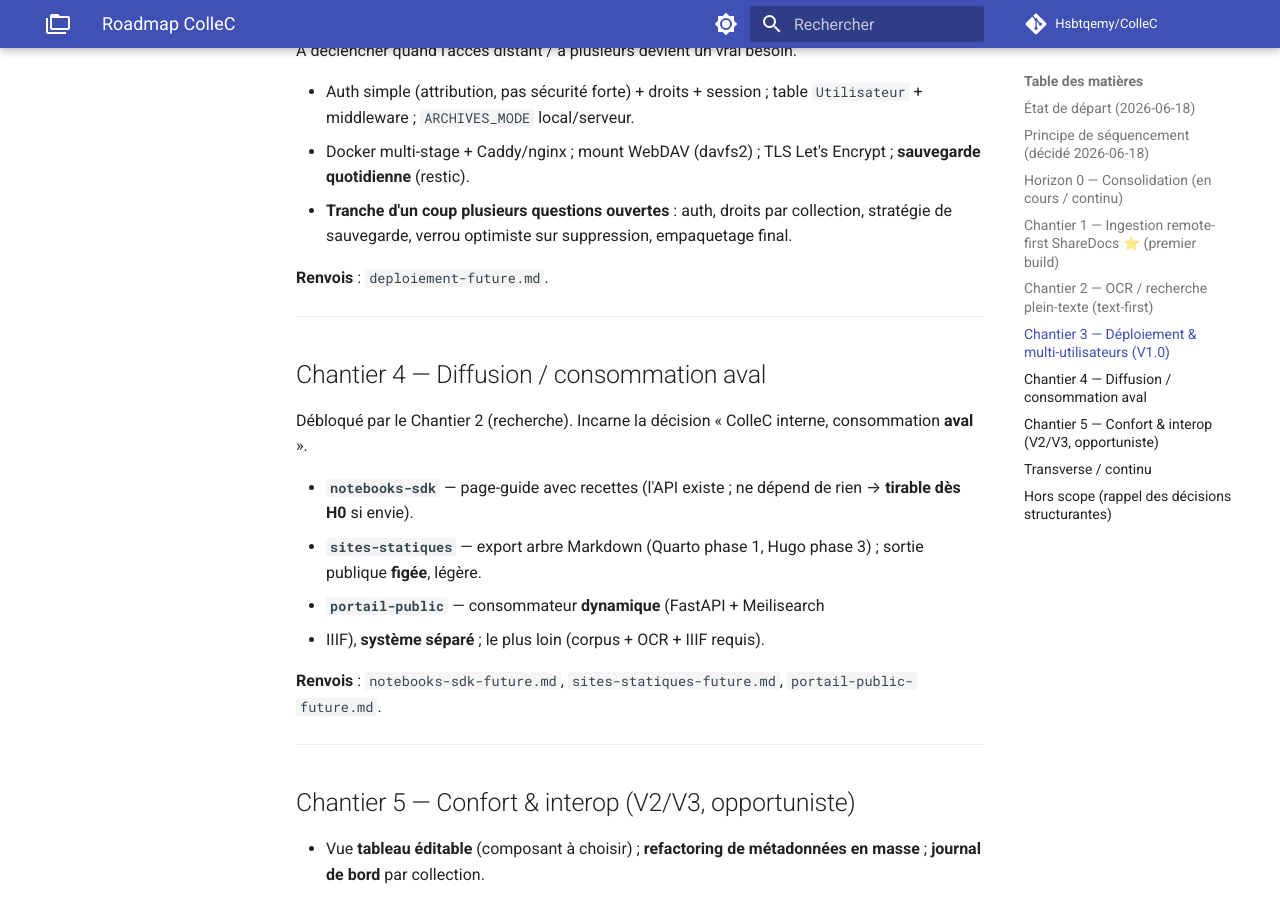
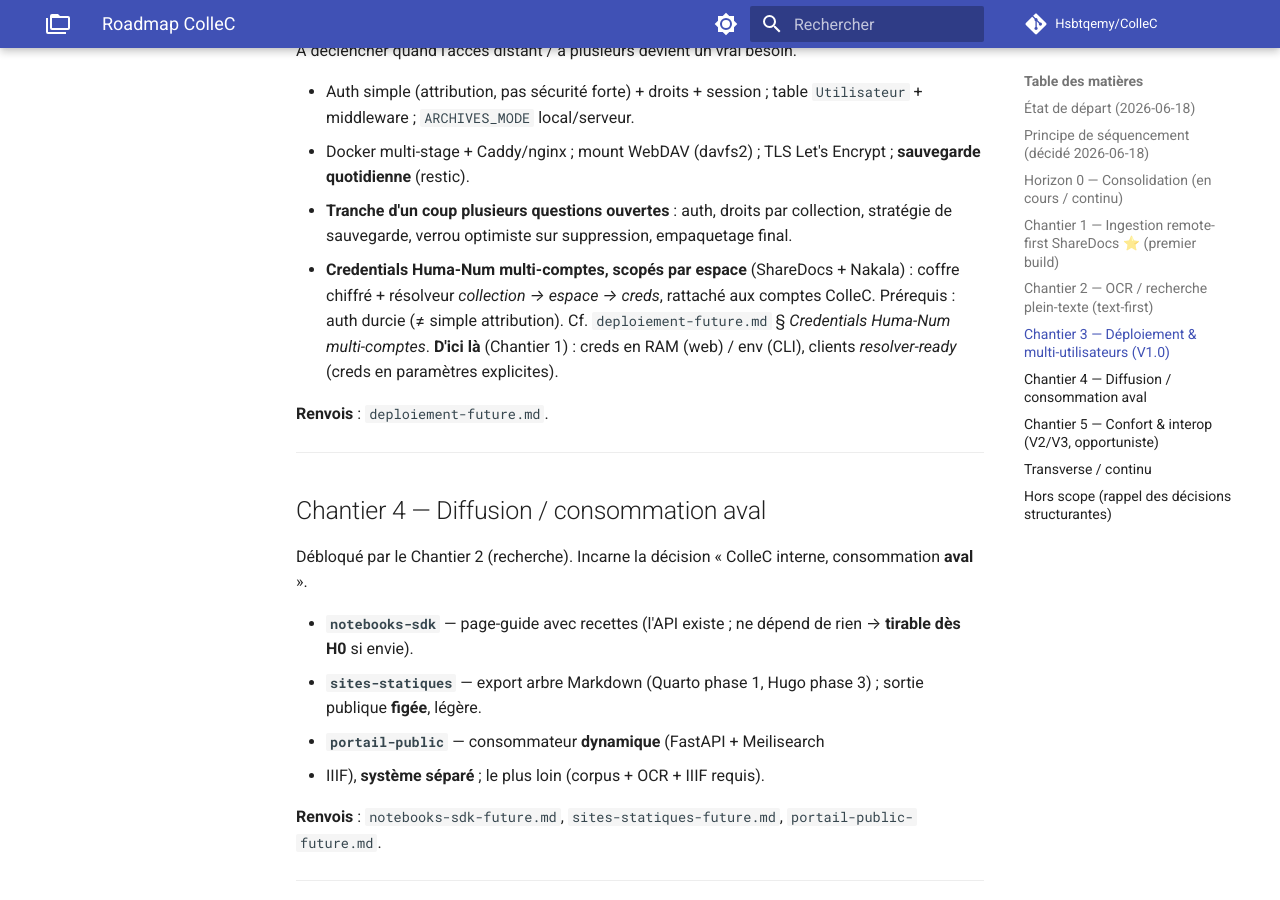
Before and after one commit to Hsbtqemy/ColleC, an MkDocs documentation site: the page built from docs/developpeurs/roadmap.md, in a window 1280 px wide and 900 px high, scrolled down 2610 px. Built offline with MkDocs 1.6.1 and Material for MkDocs 9.7.7, drawn with Linux system fonts in a browser that asks for light colours; comment, search, counter and statistics services are not loaded.

Commit message:
docs(deploiement): credentials Huma-Num multi-comptes scopés par espace (V1.0+)
Constat du Chantier 1 : le modèle de credentials Huma-Num est par
compte/espace rattaché aux collections, pas global (plusieurs espaces
ShareDocs/Nakala possibles). ColleC porte déjà la limite côté Nakala
(un seul api_key en config).

Décision (principe n°6) : ne pas bâtir le coffre multi-comptes
maintenant. Local mono-utilisateur → creds RAM (web) / env (CLI),
clients resolver-ready (creds en paramètres explicites). Forme future
visée (V1.0+) : entité EspaceHumaNum + résolveur collection→espace→creds,
rattaché aux comptes ColleC ; prérequis coffre chiffré + auth durcie
(token Nakala ≠ mot de passe ShareDocs Basic Auth). Consigné dans
deploiement-future.md + ligne roadmap Chantier 3.

Co-Authored-By: Claude Opus 4.8 (1M context) <noreply@anthropic.com>

```diff
--- a/docs/developpeurs/roadmap.md
+++ b/docs/developpeurs/roadmap.md
@@ -119,6 +119,12 @@ l'ingestion bulk + poids `bm25`.
 - **Tranche d'un coup plusieurs questions ouvertes** : auth, droits par
   collection, stratégie de sauvegarde, verrou optimiste sur suppression,
   empaquetage final.
+- **Credentials Huma-Num multi-comptes, scopés par espace** (ShareDocs +
+  Nakala) : coffre chiffré + résolveur *collection → espace → creds*,
+  rattaché aux comptes ColleC. Prérequis : auth durcie (≠ simple
+  attribution). Cf. `deploiement-future.md` § *Credentials Huma-Num
+  multi-comptes*. **D'ici là** (Chantier 1) : creds en RAM (web) / env
+  (CLI), clients *resolver-ready* (creds en paramètres explicites).
 
 **Renvois** : `deploiement-future.md`.
 
```
Also changed, not shown: docs/developpeurs/deploiement-future.md (+35 -0 lines).
